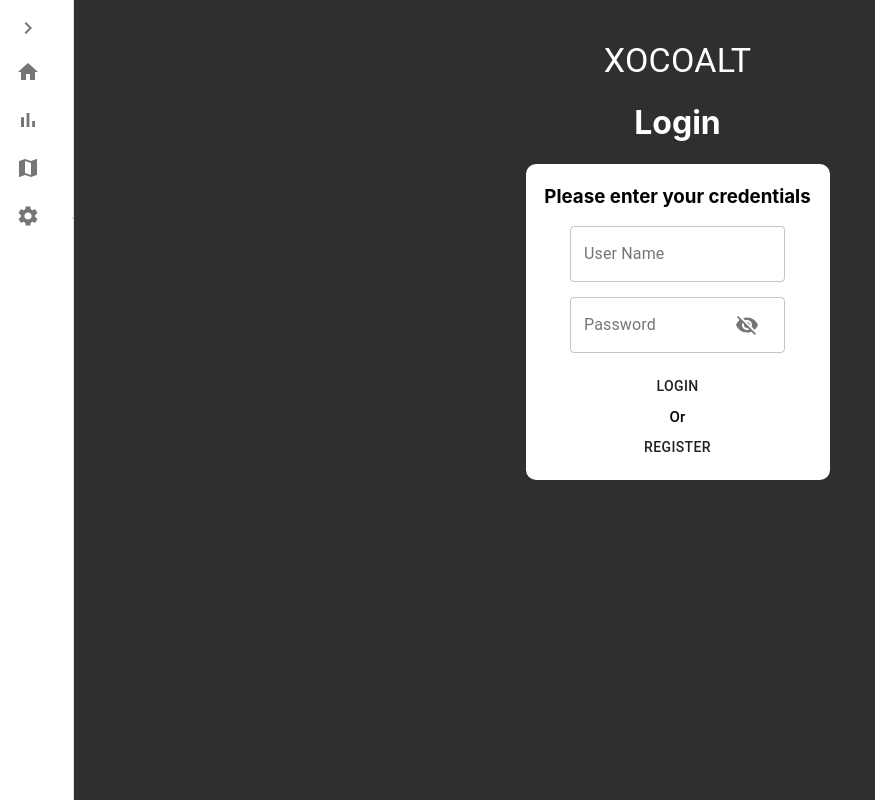
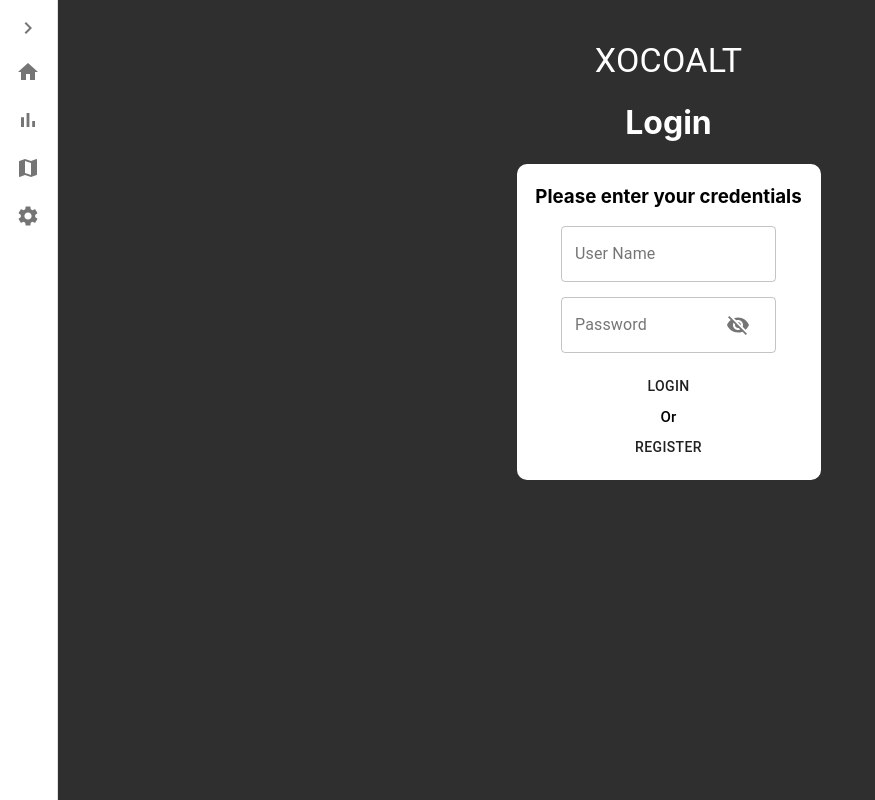
Before and after one commit to Zamanax/Xocoalt, a React (Create React App) app: page / in a window 1280 px wide. Shown: the whole page, without its empty margins (0-875 px from the left). Built offline with nearby package versions, Linux system fonts and the light colour scheme.

Commit message:
Better shift

```diff
--- a/src/App.js
+++ b/src/App.js
@@ -42,7 +42,7 @@ const useStyles = makeStyles(theme => ({
     height: "100%",
     background: "#2F2F2F",
     color : "#FFF",
-    marginLeft : 75,
+    marginLeft : theme.spacing(7) + 1,
     zIndex: theme.zIndex.drawer + 1,
     transition: theme.transitions.create(['width', 'margin'], {
       easing: theme.transitions.easing.sharp,
@@ -50,7 +50,7 @@ const useStyles = makeStyles(theme => ({
     }),
   },
   mainShift: {
-    marginLeft: drawerWidth,
+    marginLeft: theme.spacing(11) + 1 + drawerWidth,
     width: `calc(100% - ${drawerWidth}px)`,
     transition: theme.transitions.create(['width', 'margin'], {
       easing: theme.transitions.easing.sharp,
@@ -75,9 +75,7 @@ const useStyles = makeStyles(theme => ({
       duration: theme.transitions.duration.leavingScreen,
     }),
     overflowX: 'hidden',
-    [theme.breakpoints.up('sm')]: {
-      width: theme.spacing(9) + 1,
-    },
+    width: theme.spacing(7) + 1,
   },
   content: {
     flexGrow: 1,
```
